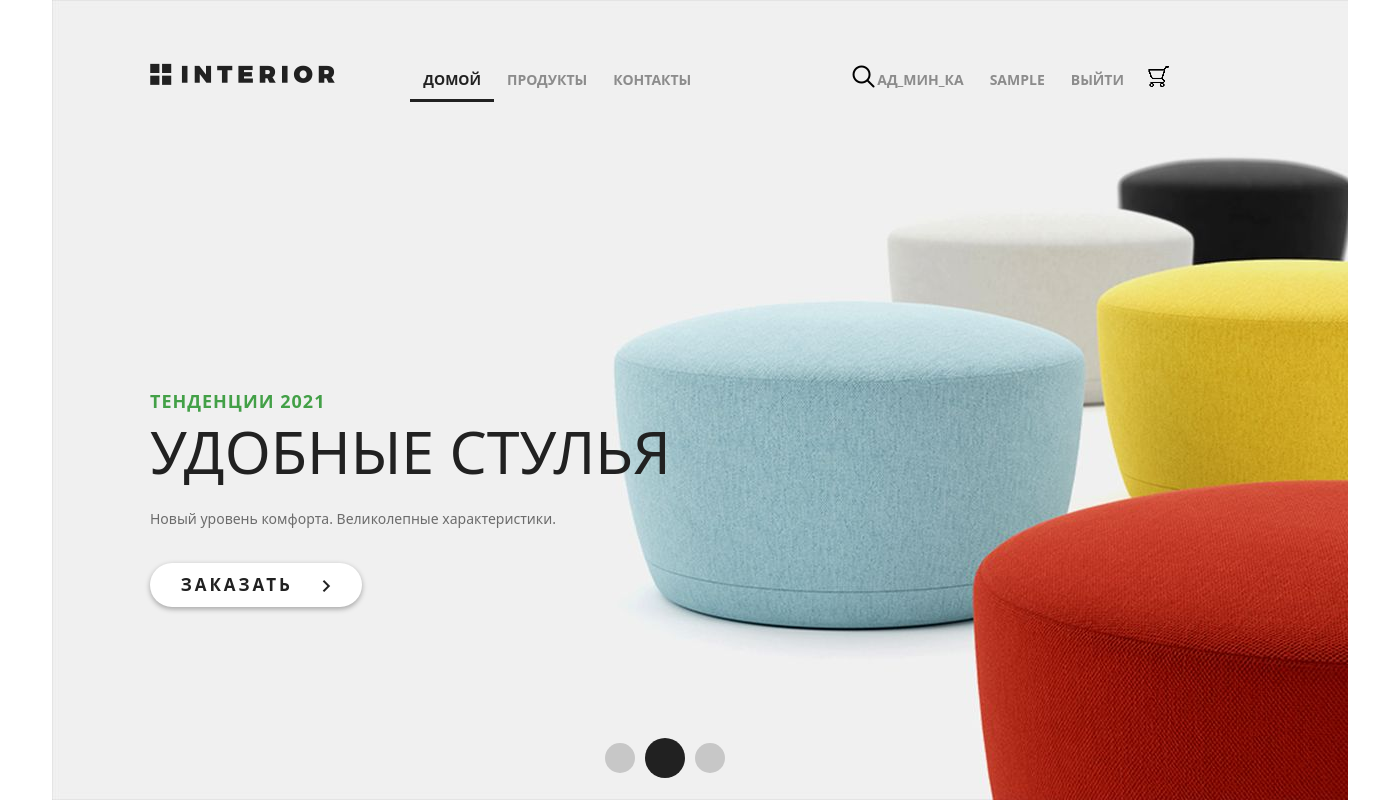
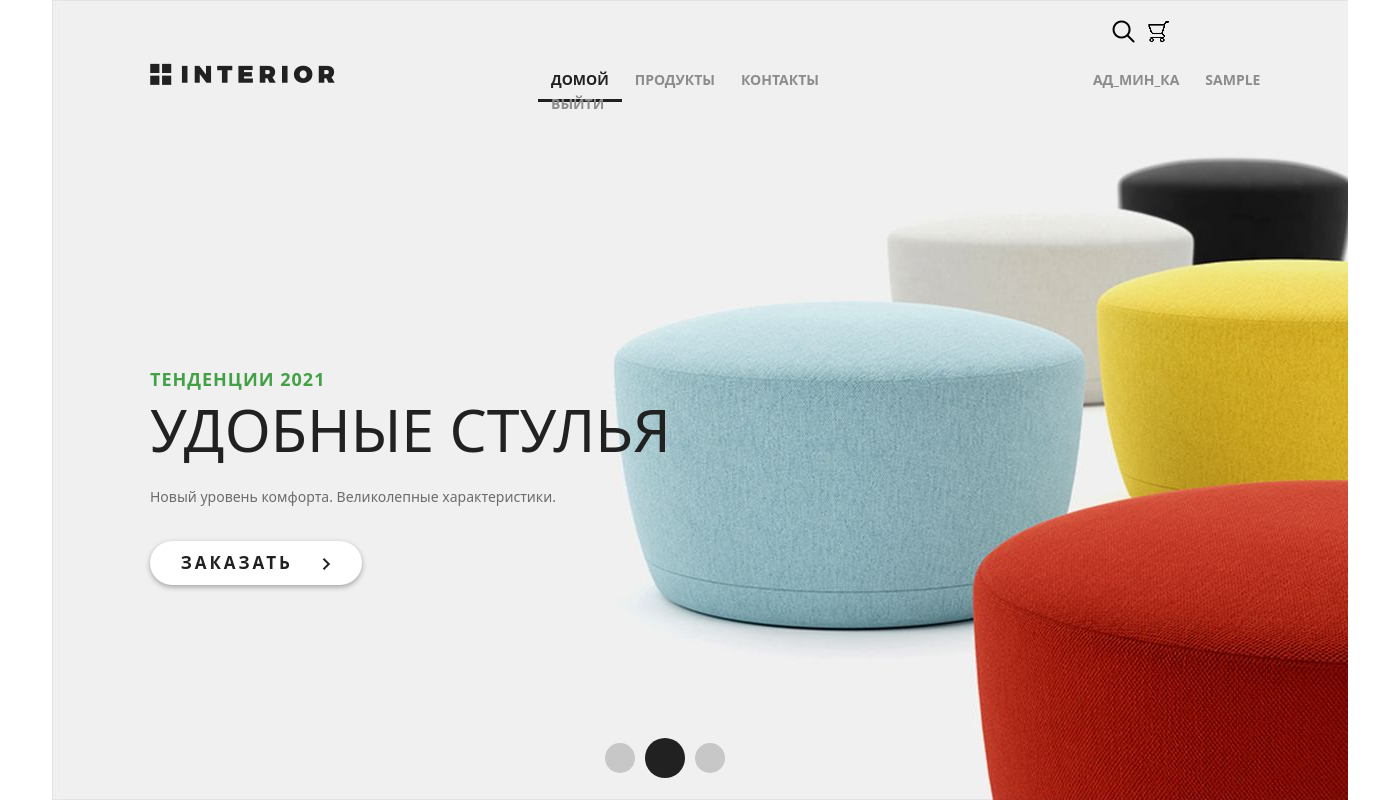
Before and after one commit to Mstislav13/django_project, a Django app: page / in a window 1400 px wide. Shown: the top 811 px of the page. Run offline with Django 3.2, Linux system fonts and the light colour scheme; the visitor is signed in with stand-in values (Sample User, id 1); data that the repository does not hold is empty; parts of the project's set-up code (start-up, migrations or seed data) failed here and were passed over.

Commit message:
add lesson 7.3

```diff
--- a/geekshop/geekshop/static/geekshop/style.css
+++ b/geekshop/geekshop/static/geekshop/style.css
@@ -42,6 +42,12 @@ html, body {
 	list-style-type: none;
 	margin-top: 67px;
 	float: right;
+	position: absolute;
+	left: 454px;
+}
+
+.admin_ml{
+    margin-left: 168px;
 }
 .menu li {
 	float: left;
@@ -81,15 +87,15 @@ html, body {
 	height: 23px;
 	background-image: url(img/search.png);
 	position: absolute;
-	top: 65px;
-	left: 800px;
+	top: 20px;
+	left: 1060px;
 }
 .basket {
 	display: block;
 	width: 175px;
 	height: 23px;
 	position: absolute;
-	top: 60px;
+	top: 5px;
 	left: 1125px;
 }
 
@@ -99,7 +105,7 @@ html, body {
 	height: 23px;
  	background-image: url(img/basket.png);
 	position: absolute;
-	top: 65px;
+	top: 20px;
 	left: 1095px;
 }
 
@@ -758,7 +764,7 @@ td:first-child {
 }
 
 .top_contacts {
-    margin-right: 160px;
+    margin-right: 80px;
 }
 
 .contacts {
--- a/geekshop/geekshop/templates/geekshop/includes/inc_main_menu.html
+++ b/geekshop/geekshop/templates/geekshop/includes/inc_main_menu.html
@@ -6,7 +6,7 @@
 		<li><a href="{% url 'contacts' %}" class="top_contacts">контакты</a></li>
 		{% if user.is_superuser %}
 			<li>
-				<a href="{% url 'admin_staff:users' %}">
+				<a href="{% url 'admin_staff:users' %}" class="admin_ml">
 					Ад_мин_кА
 				</a>
 			</li>
@@ -28,7 +28,7 @@
 				{% endif %}
 			</li>
 	</ul>
-	<a href="#" class="search" style="left: 800px"></a>
+	<a href="#" class="search"></a>
 	<a href="{% url 'basket:view' %}" class="basket_img"></a>
 	<a href="{% url 'basket:view' %}" class="basket">
 		<span>
--- a/geekshop/geekshop/templates/geekshop/includes/inc_main_menu_cont.html
+++ b/geekshop/geekshop/templates/geekshop/includes/inc_main_menu_cont.html
@@ -6,7 +6,7 @@
 		<li><a href="{% url 'contacts' %}" class="active top_contacts">контакты</a></li>
 		{% if user.is_superuser %}
 			<li>
-				<a href="{% url 'admin_staff:users' %}">
+				<a href="{% url 'admin_staff:users' %}" class="admin_ml">
 					Ад_мин_кА
 				</a>
 			</li>
@@ -28,7 +28,7 @@
 				{% endif %}
 			</li>
 	</ul>
-	<a href="#" class="search" style="left: 800px"></a>
+	<a href="#" class="search"></a>
 	<a href="{% url 'basket:view' %}" class="basket_img"></a>
 	<a href="{% url 'basket:view' %}" class="basket">
 		<span>
--- a/geekshop/geekshop/templates/geekshop/includes/inc_main_menu_prod.html
+++ b/geekshop/geekshop/templates/geekshop/includes/inc_main_menu_prod.html
@@ -6,7 +6,7 @@
 		<li><a href="{% url 'contacts' %}" class="top_contacts">контакты</a></li>
 		{% if user.is_superuser %}
 			<li>
-				<a href="{% url 'admin_staff:users' %}">
+				<a href="{% url 'admin_staff:users' %}" class="admin_ml">
 					Ад_мин_кА
 				</a>
 			</li>
@@ -28,7 +28,7 @@
 				{% endif %}
 			</li>
 	</ul>
-	<a href="#" class="search" style="left: 800px"></a>
+	<a href="#" class="search"></a>
 	<a href="{% url 'basket:view' %}" class="basket_img"></a>
 	<a href="{% url 'basket:view' %}" class="basket">
 		<span>
```
